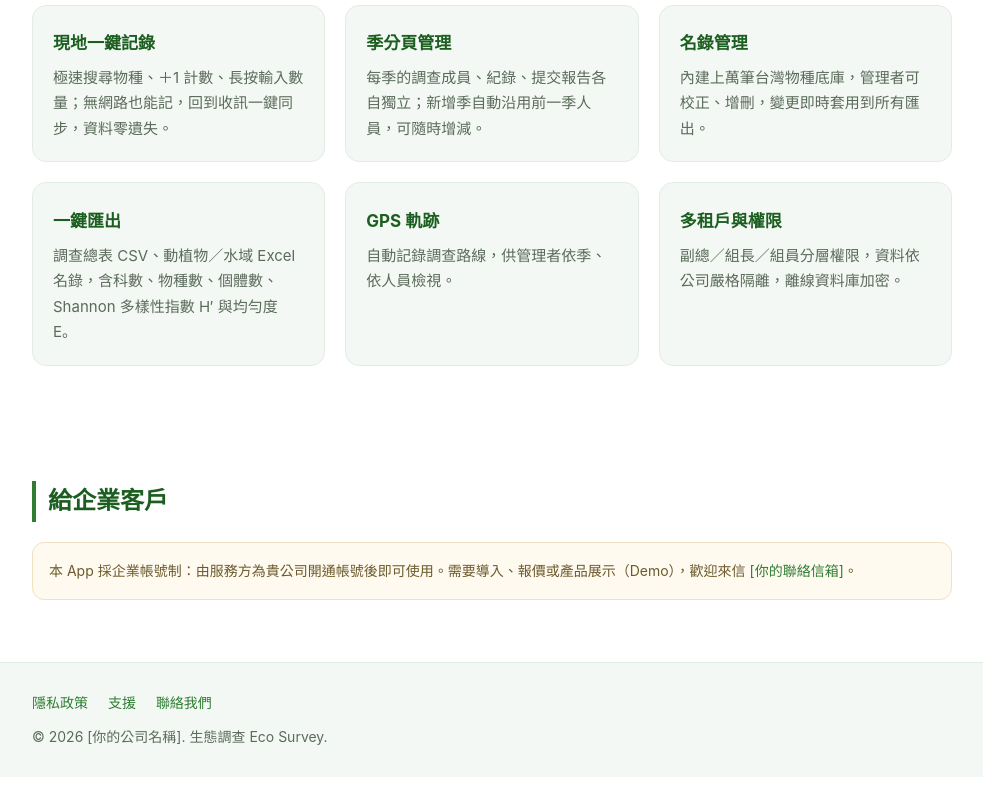
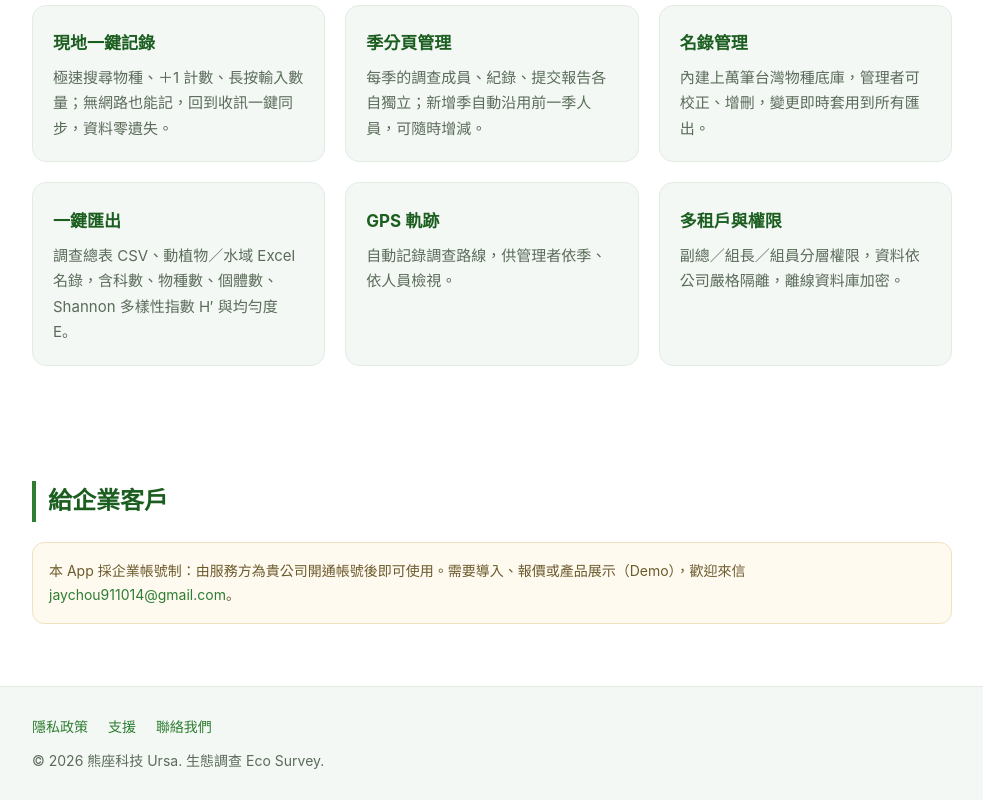
Before and after one commit to Jayceon573971/eco-survey-site, a plain HTML site: page index.html in a window 1280 px wide. Shown: the part 540-1340 px from the top of the page, without its empty margins (148-1131 px from the left). Before the commit the page ends 1317 px from the top, so only its background shows below. Drawn offline with Linux system fonts and the light colour scheme.

Commit message:
fill company name (熊座科技 Ursa) + contact email

```diff
--- a/index.html
+++ b/index.html
@@ -53,7 +53,7 @@
     <h1>現地一鍵記錄，後台一鍵生成報告</h1>
     <p>專為環境影響評估／生態檢核團隊打造的現地調查 App。野外快速記錄物種與數量，系統自動計算多樣性指數、產出可直接印的 Word／Excel 報告。</p>
     <a class="btn" href="#features">功能介紹</a>
-    <a class="btn ghost" href="mailto:[你的聯絡信箱]">企業洽詢</a>
+    <a class="btn ghost" href="mailto:jaychou911014@gmail.com">企業洽詢</a>
   </div>
 
   <section id="features">
@@ -70,7 +70,7 @@
 
   <section>
     <h2>給企業客戶</h2>
-    <p class="note">本 App 採企業帳號制：由服務方為貴公司開通帳號後即可使用。需要導入、報價或產品展示（Demo），歡迎來信 <a href="mailto:[你的聯絡信箱]">[你的聯絡信箱]</a>。</p>
+    <p class="note">本 App 採企業帳號制：由服務方為貴公司開通帳號後即可使用。需要導入、報價或產品展示（Demo），歡迎來信 <a href="mailto:jaychou911014@gmail.com">jaychou911014@gmail.com</a>。</p>
   </section>
 </div>
 
@@ -78,8 +78,8 @@
   <div class="wrap">
     <a href="privacy.html">隱私政策</a>
     <a href="support.html">支援</a>
-    <a href="mailto:[你的聯絡信箱]">聯絡我們</a>
-    <div style="margin-top:10px">© 2026 [你的公司名稱]. 生態調查 Eco Survey.</div>
+    <a href="mailto:jaychou911014@gmail.com">聯絡我們</a>
+    <div style="margin-top:10px">© 2026 熊座科技 Ursa. 生態調查 Eco Survey.</div>
   </div>
 </footer>
 </body>
```
Also changed, not shown: privacy.html (+2 -2 lines), support.html (+2 -2 lines).
